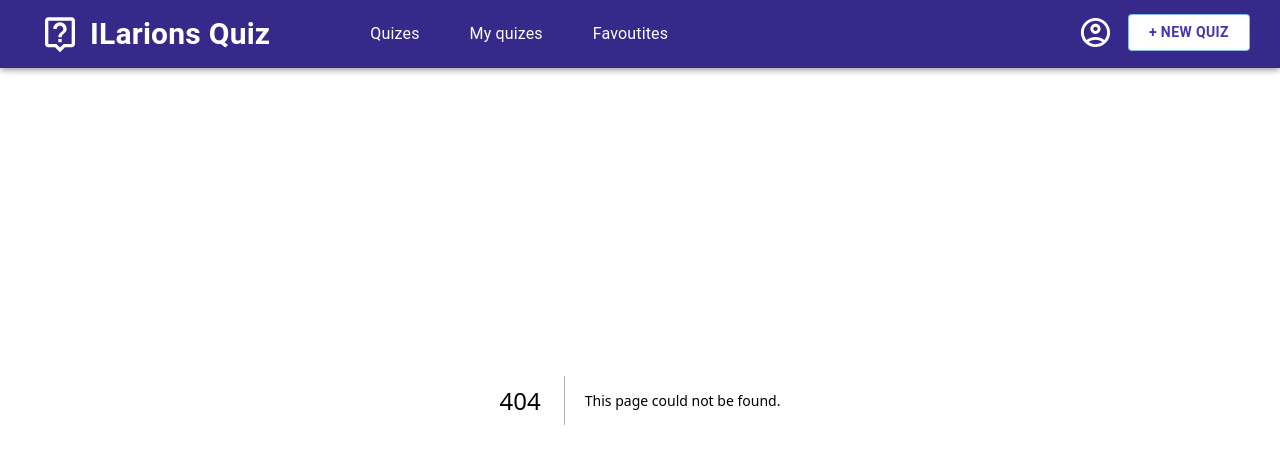
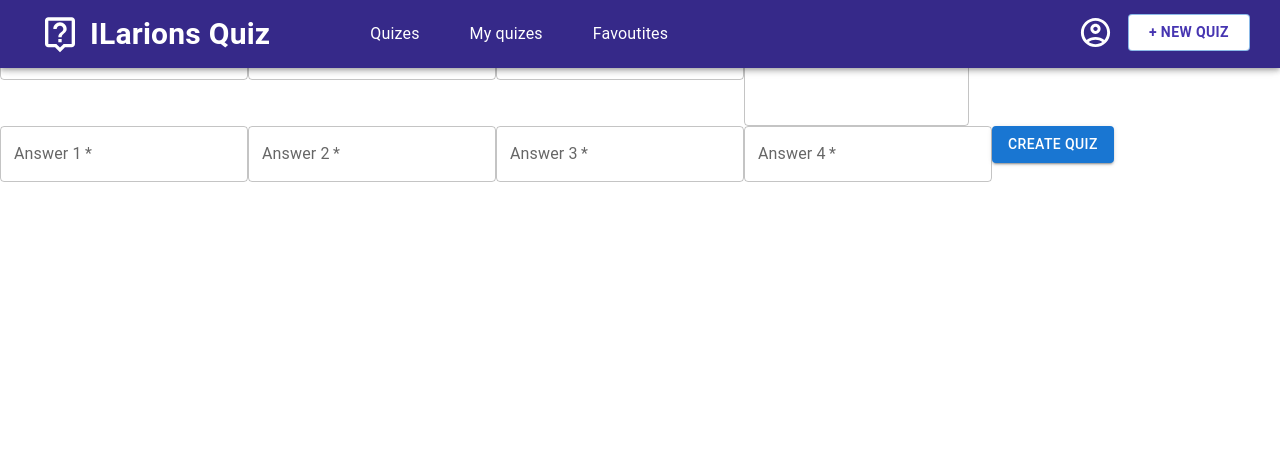
Before and after one commit to ilarions/Fe-hackatio2025Test, a Next.js app: page /creator in a window 1280 px wide. Before the commit this address had no page. Shown: the top 464 px of the page. Built offline with nearby package versions, Linux system fonts and the light colour scheme.

Commit message:
create branch

```diff
--- /dev/null
+++ b/src/app/creator/page.tsx
@@ -0,0 +1,69 @@
+'use client'
+import { useForm } from "react-hook-form";
+import { useState } from "react";
+import axios from "axios";
+import { Button, TextField, Box } from "@mui/material";
+
+export default function QuizForm() {
+  const { register, handleSubmit, reset } = useForm();
+  const [file, setFile] = useState<File | null>(null);
+  const [loading, setLoading] = useState(false);
+
+  const handleFileChange = (e: React.ChangeEvent<HTMLInputElement>) => {
+    if (e.target.files && e.target.files.length > 0) {
+      setFile(e.target.files[0]);
+    }
+  };
+
+  const onSubmit = async (data: any) => {
+    setLoading(true);
+
+    const formData = new FormData();
+    formData.append("id", data.id);
+    formData.append("type", data.type);
+    formData.append("title", data.title);
+    formData.append("description", data.description);
+
+    if (file) {
+      formData.append("mainImg", file);
+    }
+
+    data.answers.forEach((answer: string, index: number) => {
+      formData.append(`answer[${index}]`, answer);
+    });
+
+    try {
+      const response = await axios.post("http://localhost:9000/quiz/createquiz", formData, {
+        headers: { "Content-Type": "multipart/form-data" },
+      });
+      console.log("Success:", response.data);
+      reset();
+    } catch (error) {
+      console.error("Error:", error);
+    } finally {
+      setLoading(false);
+    }
+  };
+
+  return (
+    <Box component="form" onSubmit={handleSubmit(onSubmit)} className="flex flex-col mt-5 gap-6 p-10 bg-gray-100 w-full rounded-lg">
+      <h2 className="text-lg font-bold">Create Quiz</h2>
+
+      <TextField {...register("id")} label="Quiz ID" variant="outlined" required />
+      <TextField {...register("type")} label="Type" variant="outlined" required />
+      <TextField {...register("title")} label="Title" variant="outlined" required />
+      <TextField {...register("description")} label="Description" multiline rows={3} variant="outlined" required />
+
+      <input type="file" onChange={handleFileChange} accept="image/*" />
+
+      <TextField {...register("answers.0")} label="Answer 1" variant="outlined" required />
+      <TextField {...register("answers.1")} label="Answer 2" variant="outlined" required />
+      <TextField {...register("answers.2")} label="Answer 3" variant="outlined" required />
+      <TextField {...register("answers.3")} label="Answer 4" variant="outlined" required />
+
+      <Button type="submit" variant="contained" color="primary" disabled={loading}>
+        {loading ? "Creating..." : "Create Quiz"}
+      </Button>
+    </Box>
+  );
+}
```
Also changed, not shown: src/app/lib/auth/index.ts (+7 -3 lines), src/app/register/page.tsx (+11 -5 lines).
